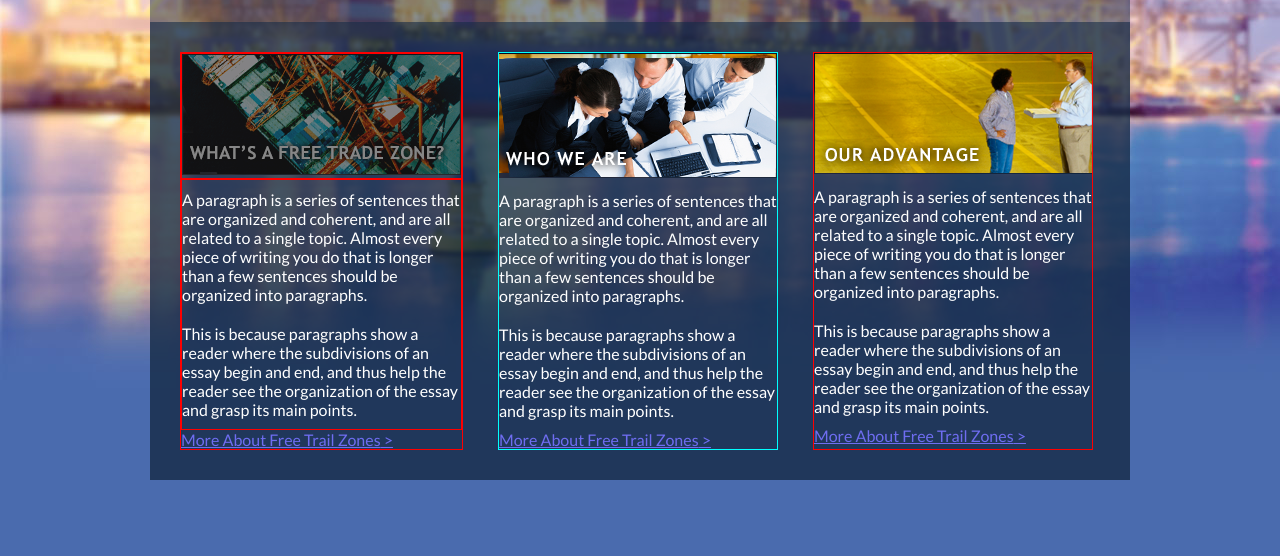
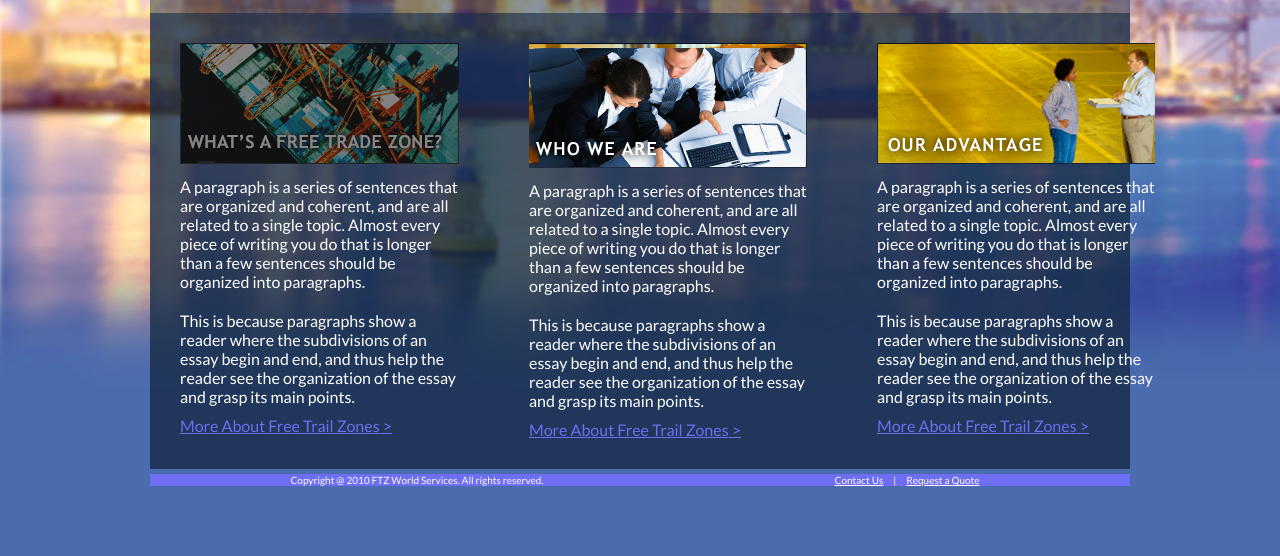
Before and after one commit to saytokashish/ftzworldservices, a plain HTML site: page index.html in a window 1280 px wide. Shown: the part 244-800 px from the top of the page. Drawn offline with Linux system fonts and the light colour scheme.

Commit message:
footer not done

```diff
--- a/index.html
+++ b/index.html
@@ -34,11 +34,11 @@
             <h1 class="title-content ">BRINGING TECHNOLOGY <BR> AND OPERATIONAL EXCELLENCE.</h1>
         </div>
         <div class="main-content ">
-            <div class="div1 br">
-                <div class="image br ">
+            <div class="div1 ">
+                <div class="image ">
                     <img class="image1 " src="./Images/tile1.png">
                 </div>
-                <div class="content br">
+                <div class="content  ">
                     <p>A paragraph is a series of sentences  that are organized and coherent, and are all
                         related to a single topic. Almost every piece of writing you do that is longer than a
                         few sentences should be organized into paragraphs. </p>
@@ -50,7 +50,7 @@
                     <a href="#">More About Free Trail Zones</a>
                 </div>
             </div>
-            <div class="div2 cbr">
+            <div class="div2 ">
                 <div class="image ">
                     <img class="image1 " src="./Images/tile2.png">
                 </div>
@@ -66,7 +66,7 @@
                     <a href="#">More About Free Trail Zones</a>
                 </div>
             </div>
-            <div class="div3 br ">
+            <div class="div3  ">
                 <div class="image ">
                     <img class="image1" src="./Images/tile3.png">
                 </div>
@@ -83,6 +83,17 @@
                 </div>
             </div>
         </div>
+        <div class="footer">
+            <div class="">
+                <p>Copyright @ 2010 FTZ World Services. All rights reserved.</p>
+            </div>
+            <div class="footer-list ">
+                <ul>
+                    <li>Contact Us</li>
+                    <li>Request a Quote</li>
+                </ul>
+            </div>
+        </div>
     </div>
 </body>
 
--- a/style.css
+++ b/style.css
@@ -48,7 +48,7 @@ a{
 {
     height: 28px;
     display: inline-block;
-
+    position:fixed; margin-left:755px;
     background-color:rgb(77,100,144);
     color: white;
     font-size: 12px;
@@ -59,6 +59,7 @@ a{
 .login-list
 {
     display: flex;
+
 }
 .login-list li{
     padding-right: 2px;
@@ -119,10 +120,9 @@ a{
 {
     background-color: rgb(22,43,70,0.8);
     display: flex;
-    justify-content: space-between;
-   padding: 30px;
+    padding: 30px;
 }
-.main-content > div/*   :not(:last-child) */
+.main-content > div :not(.div3)
 {
     margin-right: 35px;
 }
@@ -140,3 +140,28 @@ a{
     content: " >";
     color:rgb(111, 109, 241);
 }
+.footer
+{
+    display: flex;
+    justify-content: space-around;
+    margin-top: 5px;
+    margin-bottom: 5px;
+    background-color: rgb(111, 109, 241);
+    color: white;
+    font-size: 10px;
+}
+
+.footer-list ul{
+    text-decoration: underline;
+    display: flex;
+}
+.footer-list li{
+    padding-right: 10px;
+}
+.footer-list li::before
+{
+    content: "|";
+    padding-right: 10px;
+    color: white;
+}
+.footer-list li:first-child::before { content: ''; }
```
